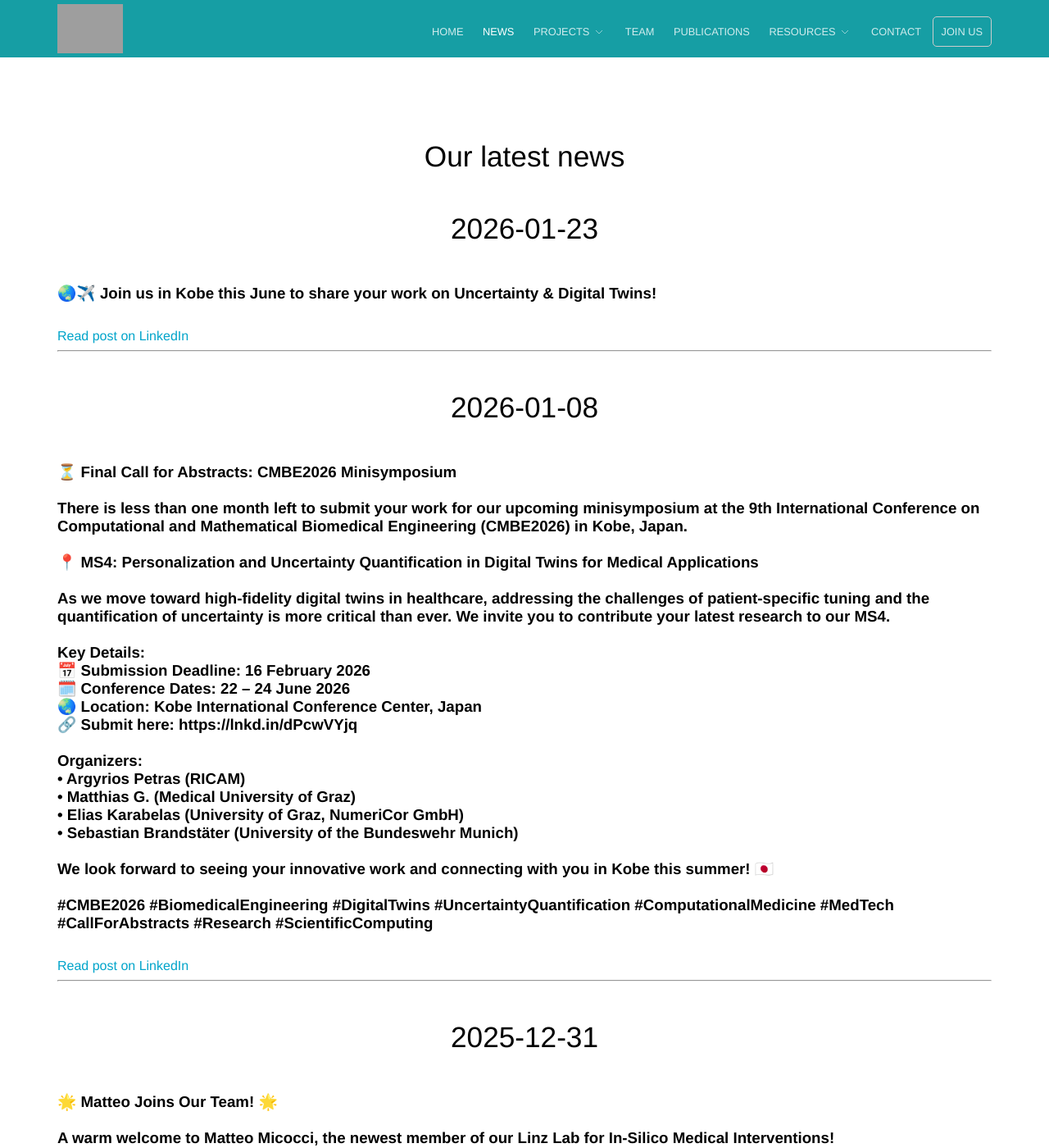
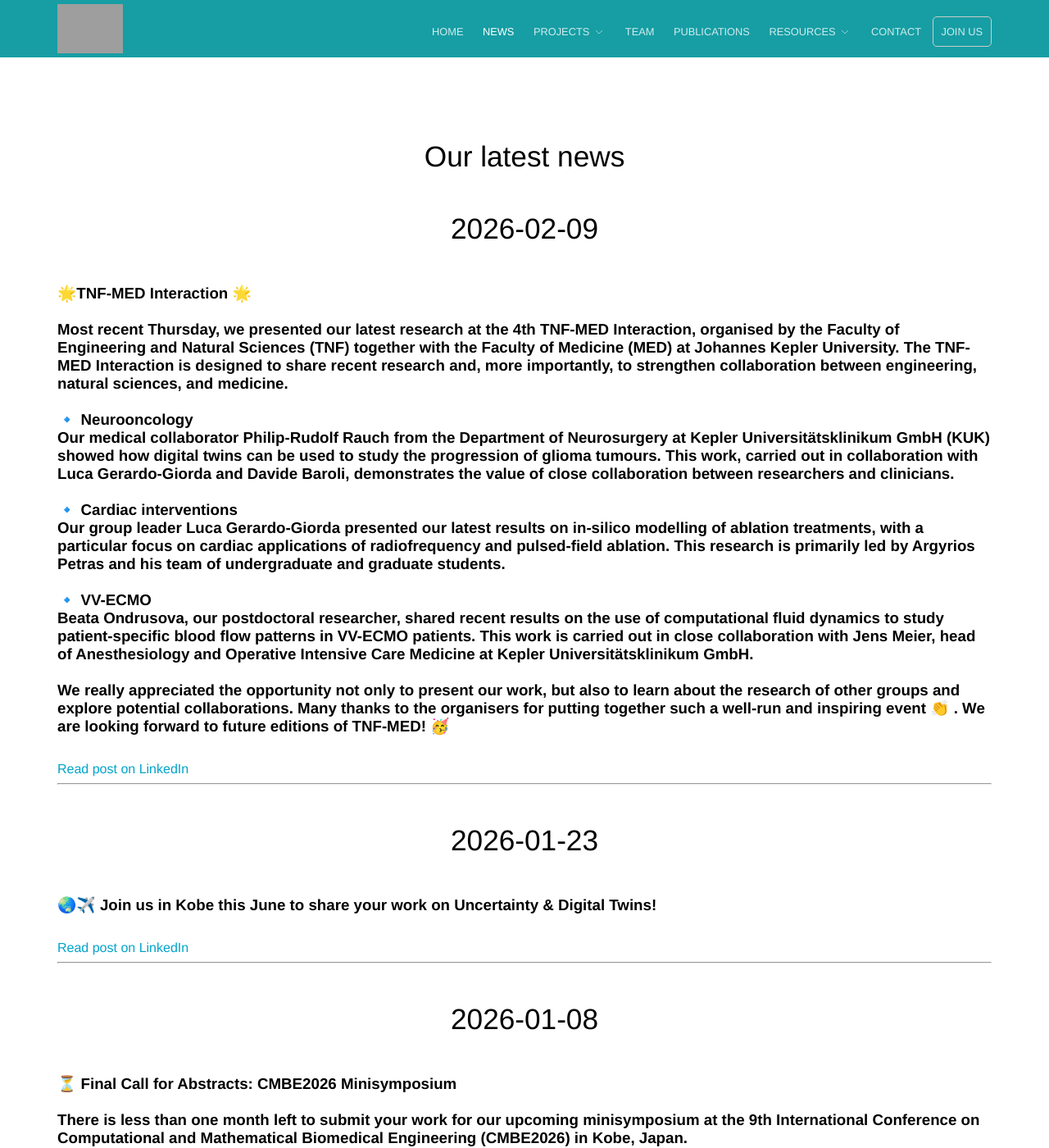
Before and after one commit to linzlabinsilmed/linzlabinsilmed.github.io, a Jekyll site: the page built from news.html, in a window 1280 px wide and 1400 px high. Shown: the whole window at 82% size. Built offline with Jekyll 4.4.1, drawn with Linux system fonts in a browser that asks for light colours; some of the changed text lies outside the part shown; grey boxes are pictures that could not be loaded.

Commit message:
Update LinkedIn feed [auto]

```diff
--- a/_data/linkedin_feed.yml
+++ b/_data/linkedin_feed.yml
@@ -1,3 +1,50 @@
+- title: >-
+    🌟TNF-MED Interaction 🌟
+
+
+    Most recent Thursday, we presented our latest research at the 4th TNF-MED
+    Interaction, organised by the Faculty of Engineering and Natural Sciences
+    (TNF) together with the Faculty of Medicine (MED) at Johannes Kepler
+    University. The TNF-MED Interaction is designed to share recent research
+    and, more importantly, to strengthen collaboration between engineering,
+    natural sciences, and medicine.
+
+
+    🔹 Neurooncology
+
+    Our medical collaborator Philip-Rudolf Rauch from the Department of
+    Neurosurgery at Kepler Universitätsklinikum GmbH (KUK) showed how digital
+    twins can be used to study the progression of glioma tumours. This work,
+    carried out in collaboration with Luca Gerardo-Giorda and Davide Baroli,
+    demonstrates the value of close collaboration between researchers and
+    clinicians.
+
+
+    🔹 Cardiac interventions
+
+    Our group leader Luca Gerardo-Giorda presented our latest results on
+    in-silico modelling of ablation treatments, with a particular focus on
+    cardiac applications of radiofrequency and pulsed-field ablation. This
+    research is primarily led by Argyrios Petras and his team of undergraduate
+    and graduate students.
+
+
+    🔹 VV-ECMO
+
+    Beata Ondrusova, our postdoctoral researcher, shared recent results on the
+    use of computational fluid dynamics to study patient-specific blood flow
+    patterns in VV-ECMO patients. This work is carried out in close
+    collaboration with Jens Meier, head of Anesthesiology and Operative
+    Intensive Care Medicine at Kepler Universitätsklinikum GmbH.
+
+
+    We really appreciated the opportunity not only to present our work, but also
+    to learn about the research of other groups and explore potential
+    collaborations. Many thanks to the organisers for putting together such a
+    well-run and inspiring event 👏 . We are looking forward to future editions
+    of TNF-MED! 🥳
+  url: https://www.linkedin.com/posts/linz-lab-for-in-silico-medical-interventions_tnf-med-interaction-most-recent-thursday-activity-7426678782482071552-1m7C
+  published: 2026-02-09
 - title: 🌏✈️ Join us in Kobe this June to share your work on Uncertainty &
     Digital Twins!
   url: https://www.linkedin.com/posts/linz-lab-for-in-silico-medical-interventions_join-us-in-kobe-this-june-to-share-your-activity-7420490983882240000-W9qa
@@ -245,41 +292,3 @@
     experts, and we are already looking forward to the next edition! 🎉
   url: https://www.linkedin.com/posts/linz-lab-for-in-silico-medical-interventions_welcoming-a-new-colleague-a-warm-activity-7392546439014281216-Ssff
   published: 2025-11-07
-- title: >-
-    🎉 Welcoming a New Colleague! 🎉
-
-
-    A warm welcome to Luca Pasini, who joins our Linz Lab for In-Silico Medical
-    Interventions!
-
-
-    Luca earned both his Bachelor’s and Master’s degrees in Biomedical
-    Engineering from the Politecnico di Torino. As part of his master’s thesis,
-    he designed and implemented a computational multiscale model to study
-    Cardiac Allograft Vasculopathy, a chronic pathology associated with heart
-    transplant rejection. His research focused on simulating lymphocyte
-    transport within coronary arteries to gain deeper insights into the
-    mechanisms driving disease progression.
-
-
-    Now joining our lab as a PhD student under the supervision of Argyrios
-    Petras, Luca is focusing on computational modeling in Pulsed Field Ablation
-    (PFA). His work aims to simulate the PFA procedure and its effects on
-    cardiac tissue, and to validate the models on experimental data to help
-    optimise patient-specific treatments. This work is supported by the FFG
-    Austrian Research Promotion Agency BRIDGE project obtained in collaboration
-    with NumeriCor GmbH.
-
-
-    Outside the lab, Luca enjoys the outdoors, with a passion for climbing and
-    mountain adventures 🏔️ . With the Alps so close to Linz, he’s excited to
-    take his adventures to the next level.
-
-
-    We wish Luca Pasini all the best on his journey and look forward to the
-    contributions he will bring to the team! 🚀
-
-
-    FFG Bridge project: https://lnkd.in/e48Ucfu2
-  url: https://www.linkedin.com/posts/linz-lab-for-in-silico-medical-interventions_seminar-flyer-activity-7387488104422588418-8SRO
-  published: 2025-10-24
```
